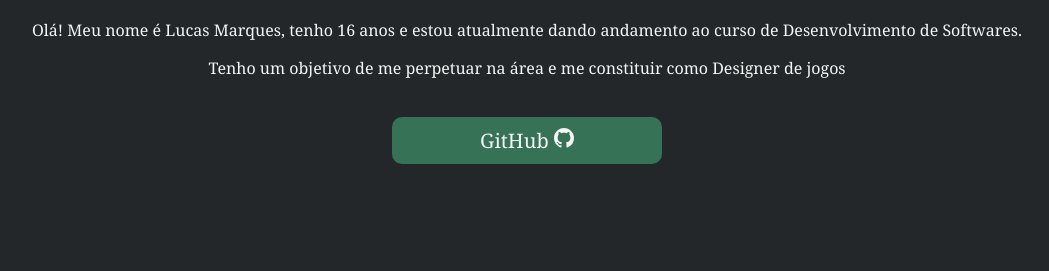
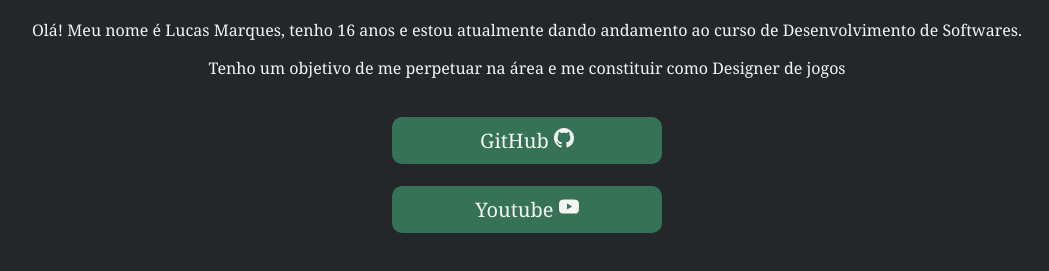
Before and after one commit to LucasManoLegal/SitePessoal-LucasManoLegal, a plain HTML site: page index.html in a window 1280 px wide. Shown: the part 141-412 px from the top of the page, without its empty margins (113-1162 px from the left). Drawn offline with Linux system fonts and the light colour scheme.

Commit message:
Adicionado o link que redireciona youtube

```diff
--- a/index.html
+++ b/index.html
@@ -25,6 +25,15 @@
                 </svg>
             </a>
         </section>
-
+        <br>
+        <section>
+            <a href="https://www.youtube.com/channel/UC7DpblaJTq7A4H2E-WoE6Qw" target="__blank__">
+                Youtube
+                <svg xmlns="http://www.w3.org/2000/svg" width="20" height="20" fill="currentColor" class="bi bi-youtube" viewBox="0 0 16 16">
+                    <path d="M8.051 1.999h.089c.822.003 4.987.033 6.11.335a2.01 2.01 0 0 1 1.415 1.42c.101.38.172.883.22 1.402l.01.104.022.26.008.104c.065.914.073 1.77.074 1.957v.075c-.001.194-.01 1.108-.082 2.06l-.008.105-.009.104c-.05.572-.124 1.14-.235 1.558a2.007 2.007 0 0 1-1.415 1.42c-1.16.312-5.569.334-6.18.335h-.142c-.309 0-1.587-.006-2.927-.052l-.17-.006-.087-.004-.171-.007-.171-.007c-1.11-.049-2.167-.128-2.654-.26a2.007 2.007 0 0 1-1.415-1.419c-.111-.417-.185-.986-.235-1.558L.09 9.82l-.008-.104A31.4 31.4 0 0 1 0 7.68v-.123c.002-.215.01-.958.064-1.778l.007-.103.003-.052.008-.104.022-.26.01-.104c.048-.519.119-1.023.22-1.402a2.007 2.007 0 0 1 1.415-1.42c.487-.13 1.544-.21 2.654-.26l.17-.007.172-.006.086-.003.171-.007A99.788 99.788 0 0 1 7.858 2h.193zM6.4 5.209v4.818l4.157-2.408L6.4 5.209z"/>
+                </svg>
+            </a>
+        </section>
+    </div>
 </body>
 </html>
```
